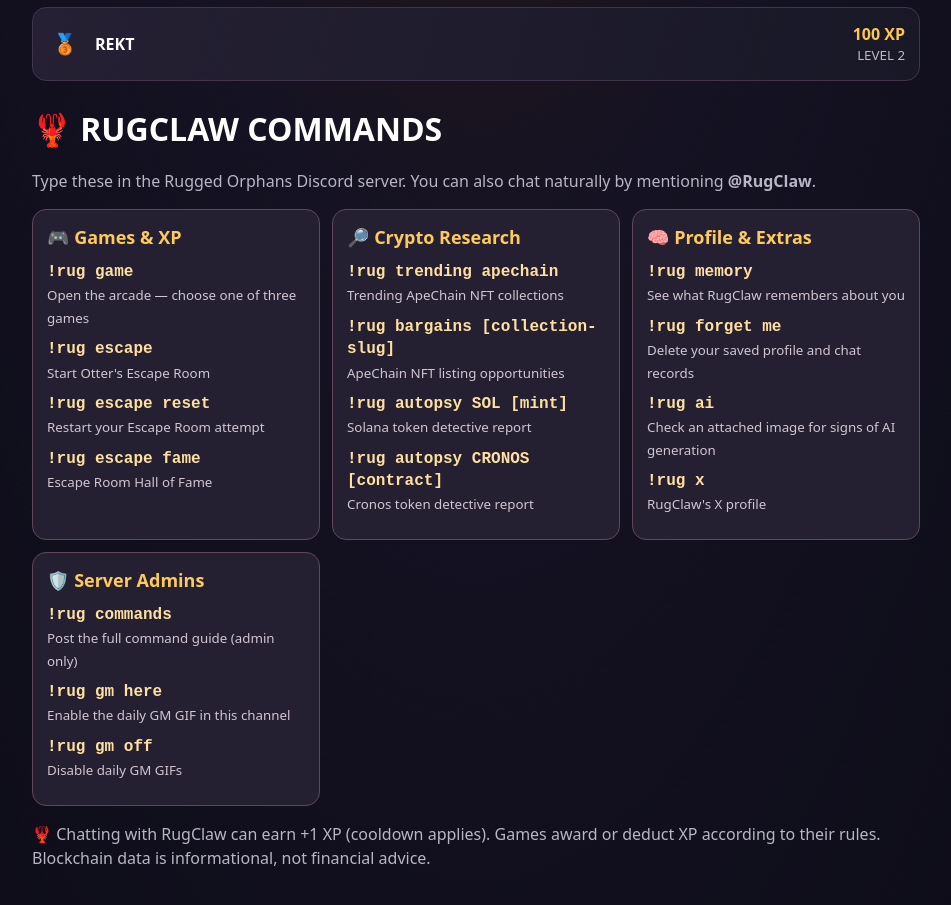
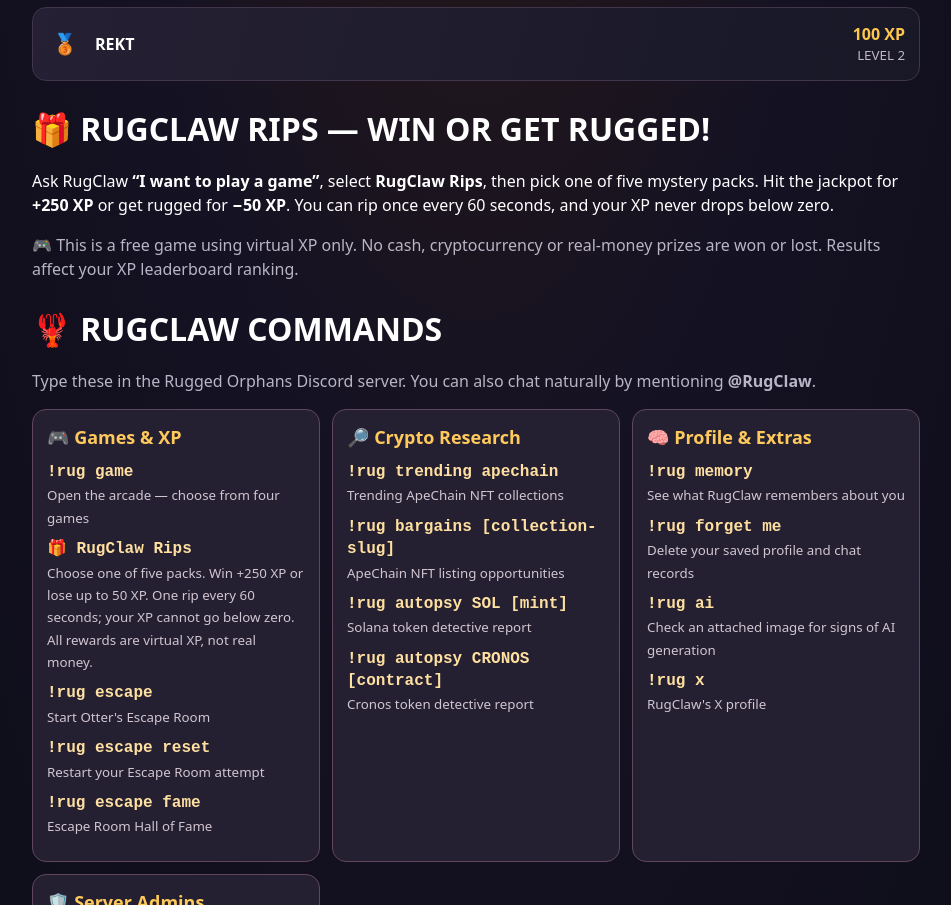
Before and after one commit to rugclaw/rugclaw-xp, a plain HTML site: page index.html in a window 1280 px wide. Shown: the part 1201-2106 px from the top of the page, without its empty margins (164-1115 px from the left). Drawn offline with Linux system fonts and the light colour scheme.

Commit message:
Explain RugClaw Rips XP wins and losses on leaderboard

```diff
--- a/index.html
+++ b/index.html
@@ -23,11 +23,13 @@ footer{padding-top:26px;text-align:center;color:#a79bab;font-size:13px}a{color:#
 .animated-hero{overflow:hidden;border:3px solid #ffb52f;border-radius:20px;background:#ef9116;box-shadow:0 12px 50px #0009}.animated-hero img{display:block;width:100%;height:auto;image-rendering:auto}.banner-label{padding:12px;text-align:center;font-weight:900;background:#231321;color:#ffce57;letter-spacing:1px}@media(prefers-reduced-motion:reduce){.animated-hero img{animation:none}}</style></head>
 <body><main><header class="animated-hero"><img src="rugpull.gif?v=4" alt="Animated pixel-art RugClaw pulls the rug from under the orphans" width="900" height="430"><div class="banner-label">🦞 RUGCLAW XP ARENA · SEASON 1 · LET THE GAMES BEGIN 🏆</div></header>
 <section><div class="sectionhead"><h2>🏆 DEGEN LEADERBOARD</h2><span id="updated">Checking scores…</span></div><div id="board"><div class="empty">Loading the leaderboard…</div></div></section>
+<section><h2>🎁 RUGCLAW RIPS — WIN OR GET RUGGED!</h2><p>Ask RugClaw <strong>“I want to play a game”</strong>, select <strong>RugClaw Rips</strong>, then pick one of five mystery packs. Hit the jackpot for <strong>+250 XP</strong> or get rugged for <strong>−50 XP</strong>. You can rip once every 60 seconds, and your XP never drops below zero.</p><p class="muted">🎮 This is a free game using virtual XP only. No cash, cryptocurrency or real-money prizes are won or lost. Results affect your XP leaderboard ranking.</p></section>
 <section><h2>🦞 RUGCLAW COMMANDS</h2><p class="muted">Type these in the Rugged Orphans Discord server. You can also chat naturally by mentioning <strong>@RugClaw</strong>.</p>
 <style>.commands{display:grid;grid-template-columns:repeat(auto-fit,minmax(245px,1fr));gap:12px}.command-card{background:#242032;border:1px solid #60475b;border-radius:14px;padding:14px}.command-card h3{margin:0 0 9px;color:#ffca5b;font-size:18px}.command-card ul{margin:0;padding:0;list-style:none}.command-card li{margin:10px 0;line-height:1.4}.command-card code{display:block;color:#ffe0a0;font-weight:800;overflow-wrap:anywhere}.command-card small{color:#d1c5d0}</style>
 <div class="commands">
 <div class="command-card"><h3>🎮 Games &amp; XP</h3><ul>
-<li><code>!rug game</code><small>Open the arcade — choose one of three games</small></li>
+<li><code>!rug game</code><small>Open the arcade — choose from four games</small></li>
+<li><code>🎁 RugClaw Rips</code><small>Choose one of five packs. Win +250 XP or lose up to 50 XP. One rip every 60 seconds; your XP cannot go below zero. All rewards are virtual XP, not real money.</small></li>
 <li><code>!rug escape</code><small>Start Otter's Escape Room</small></li>
 <li><code>!rug escape reset</code><small>Restart your Escape Room attempt</small></li>
 <li><code>!rug escape fame</code><small>Escape Room Hall of Fame</small></li>
```
